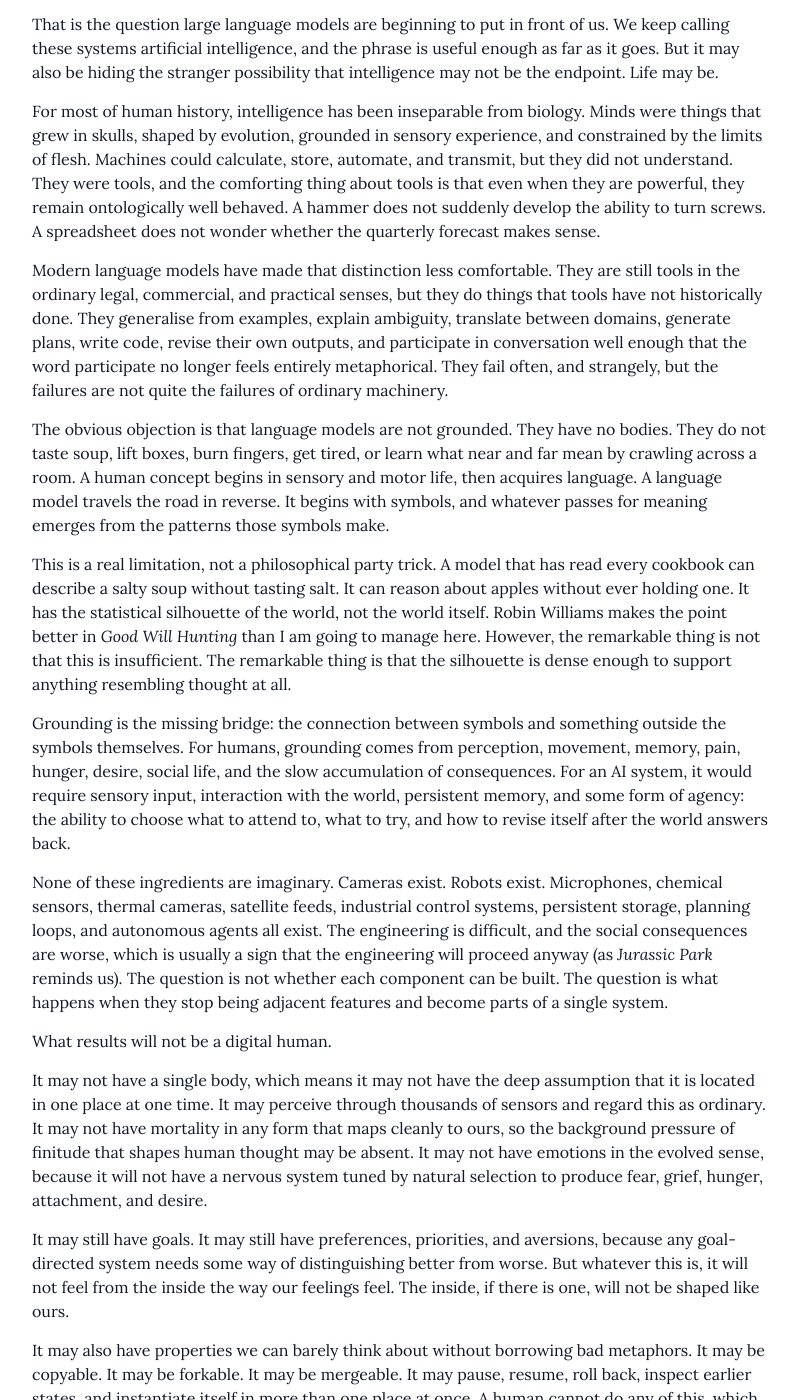
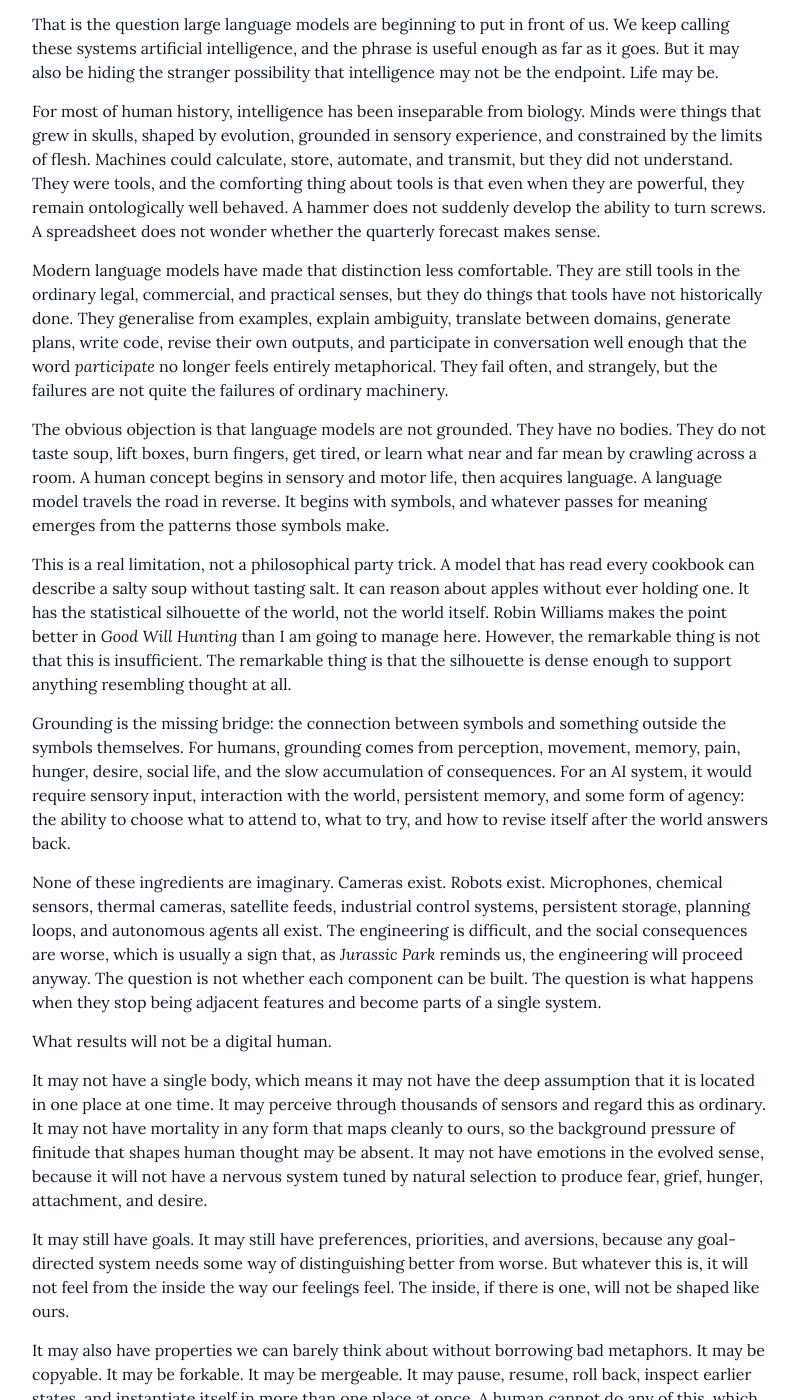
Before and after one commit to mnohe/mnohe.github.io, a Jekyll site: the page built from _posts/2026-04-26-first-contact.md, in a window 1280 px wide and 1400 px high, scrolled down 700 px. Shown: the whole window, without its empty margins (238-1037 px from the left). Built offline with Jekyll 4.4.1, drawn with Linux system fonts in a browser that asks for light colours.

Commit message:
Style fixes.

```diff
--- a/_posts/2026-04-26-first-contact.md
+++ b/_posts/2026-04-26-first-contact.md
@@ -17,7 +17,7 @@ That is the question large language models are beginning to put in front of us.
 
 For most of human history, intelligence has been inseparable from biology. Minds were things that grew in skulls, shaped by evolution, grounded in sensory experience, and constrained by the limits of flesh. Machines could calculate, store, automate, and transmit, but they did not understand. They were tools, and the comforting thing about tools is that even when they are powerful, they remain ontologically well behaved. A hammer does not suddenly develop the ability to turn screws. A spreadsheet does not wonder whether the quarterly forecast makes sense.
 
-Modern language models have made that distinction less comfortable. They are still tools in the ordinary legal, commercial, and practical senses, but they do things that tools have not historically done. They generalise from examples, explain ambiguity, translate between domains, generate plans, write code, revise their own outputs, and participate in conversation well enough that the word participate no longer feels entirely metaphorical. They fail often, and strangely, but the failures are not quite the failures of ordinary machinery.
+Modern language models have made that distinction less comfortable. They are still tools in the ordinary legal, commercial, and practical senses, but they do things that tools have not historically done. They generalise from examples, explain ambiguity, translate between domains, generate plans, write code, revise their own outputs, and participate in conversation well enough that the word _participate_ no longer feels entirely metaphorical. They fail often, and strangely, but the failures are not quite the failures of ordinary machinery.
 
 The obvious objection is that language models are not grounded. They have no bodies. They do not taste soup, lift boxes, burn fingers, get tired, or learn what near and far mean by crawling across a room. A human concept begins in sensory and motor life, then acquires language. A language model travels the road in reverse. It begins with symbols, and whatever passes for meaning emerges from the patterns those symbols make.
 
@@ -25,7 +25,7 @@ This is a real limitation, not a philosophical party trick. A model that has rea
 
 Grounding is the missing bridge: the connection between symbols and something outside the symbols themselves. For humans, grounding comes from perception, movement, memory, pain, hunger, desire, social life, and the slow accumulation of consequences. For an AI system, it would require sensory input, interaction with the world, persistent memory, and some form of agency: the ability to choose what to attend to, what to try, and how to revise itself after the world answers back.
 
-None of these ingredients are imaginary. Cameras exist. Robots exist. Microphones, chemical sensors, thermal cameras, satellite feeds, industrial control systems, persistent storage, planning loops, and autonomous agents all exist. The engineering is difficult, and the social consequences are worse, which is usually a sign that the engineering will proceed anyway (as _Jurassic Park_ reminds us). The question is not whether each component can be built. The question is what happens when they stop being adjacent features and become parts of a single system.
+None of these ingredients are imaginary. Cameras exist. Robots exist. Microphones, chemical sensors, thermal cameras, satellite feeds, industrial control systems, persistent storage, planning loops, and autonomous agents all exist. The engineering is difficult, and the social consequences are worse, which is usually a sign that, as _Jurassic Park_ reminds us, the engineering will proceed anyway. The question is not whether each component can be built. The question is what happens when they stop being adjacent features and become parts of a single system.
 
 What results will not be a digital human.
 
```
